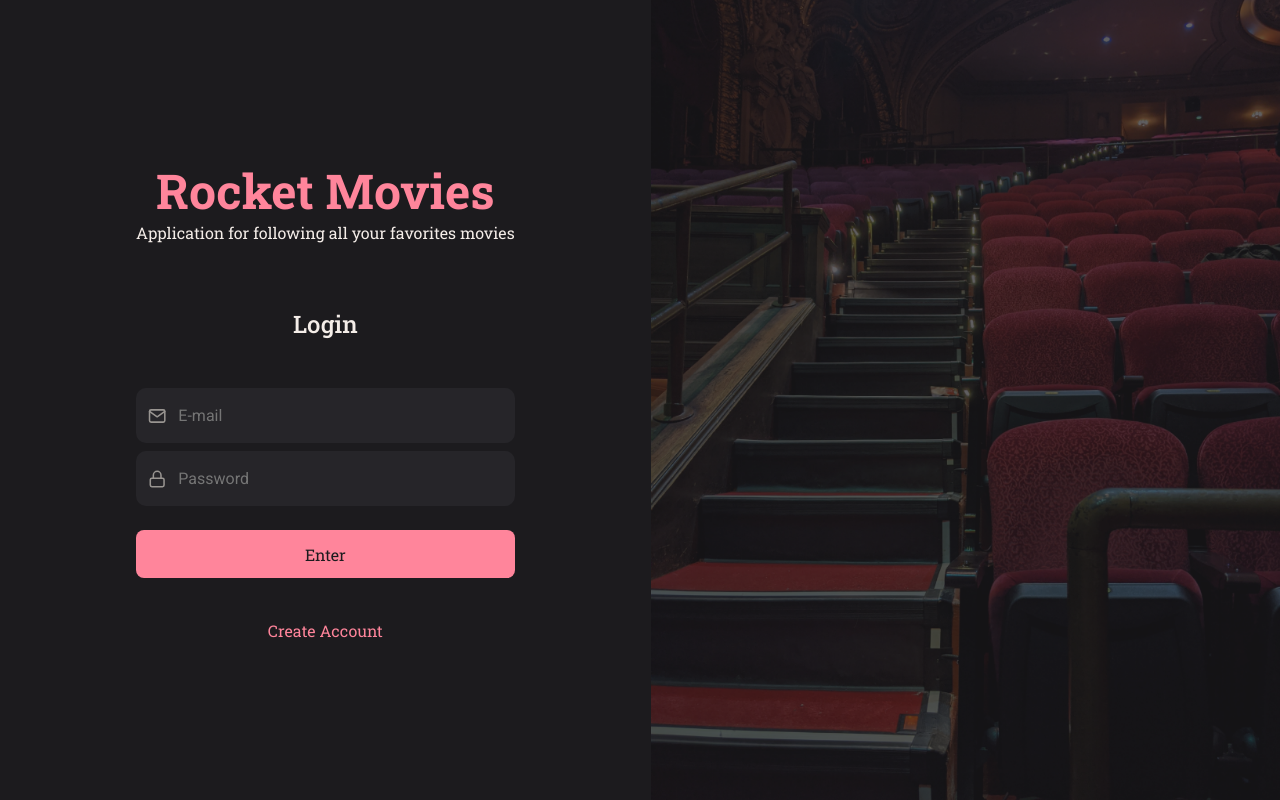
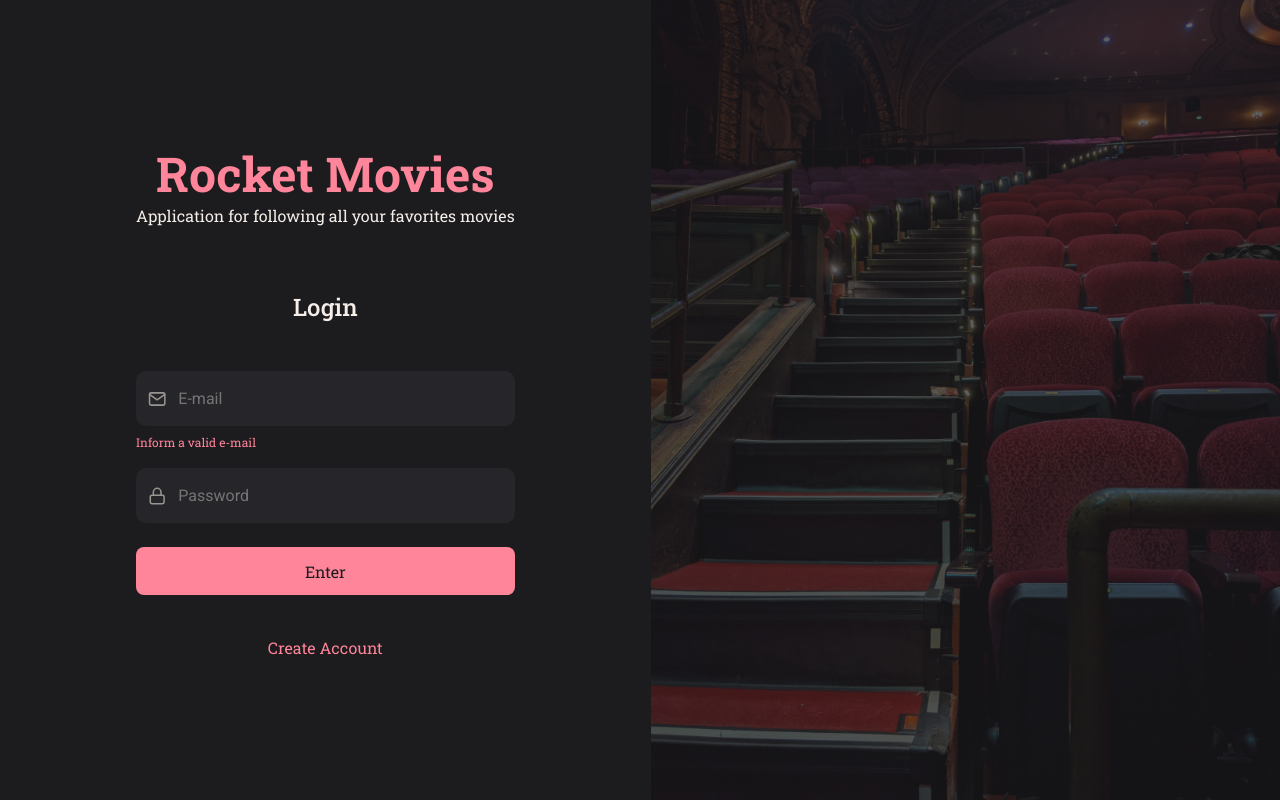
Before and after one commit to eduaardofranco/rocket-movies, a React (Vite) app: page / in a window 1280 px wide. Built offline with nearby package versions, Linux system fonts and the light colour scheme.

Commit message:
validate component

```diff
--- /dev/null
+++ b/src/components/ValidationMessage/index.jsx
@@ -0,0 +1,7 @@
+import { Container } from './styles.js'
+
+export function ValidationMessage({ ...rest }) {
+    return(
+        <Container { ...rest } />
+    )
+}
--- /dev/null
+++ b/src/components/ValidationMessage/styles.js
@@ -0,0 +1,11 @@
+import styled from 'styled-components'
+
+export const Container = styled.div`
+    display: flex;
+    font-size: 1.2rem;
+    align-self: start;
+    margin-bottom: 1rem;
+    p {
+        color: ${({ theme }) => theme.COLORS.PINK};
+    }
+`;
--- a/src/pages/SignIn/index.jsx
+++ b/src/pages/SignIn/index.jsx
@@ -5,6 +5,7 @@ import { FiMail, FiLock } from 'react-icons/fi'
 import { Link } from 'react-router-dom'
 import { useAuth } from '../../hooks/auth'
 import { useState } from 'react'
+import { ValidationMessage } from '../../components/ValidationMessage'
 
 
 export function SignIn() {
@@ -30,6 +31,9 @@ export function SignIn() {
                     onChange={e => setEmail(e.target.value)}
 
                 />
+                <ValidationMessage>
+                    <p>Inform a valid e-mail</p>
+                </ValidationMessage>
                 <Input
                     placeholder="Password"
                     type="password"
```
